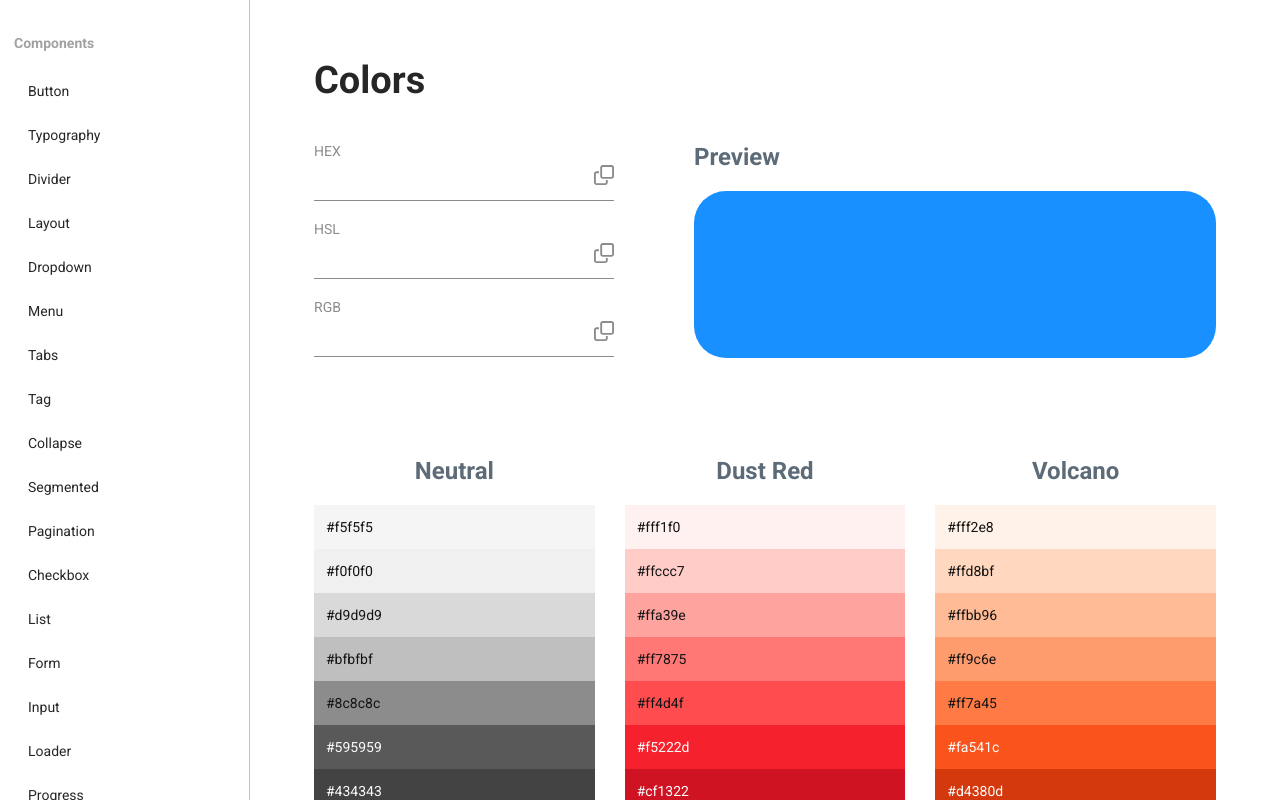
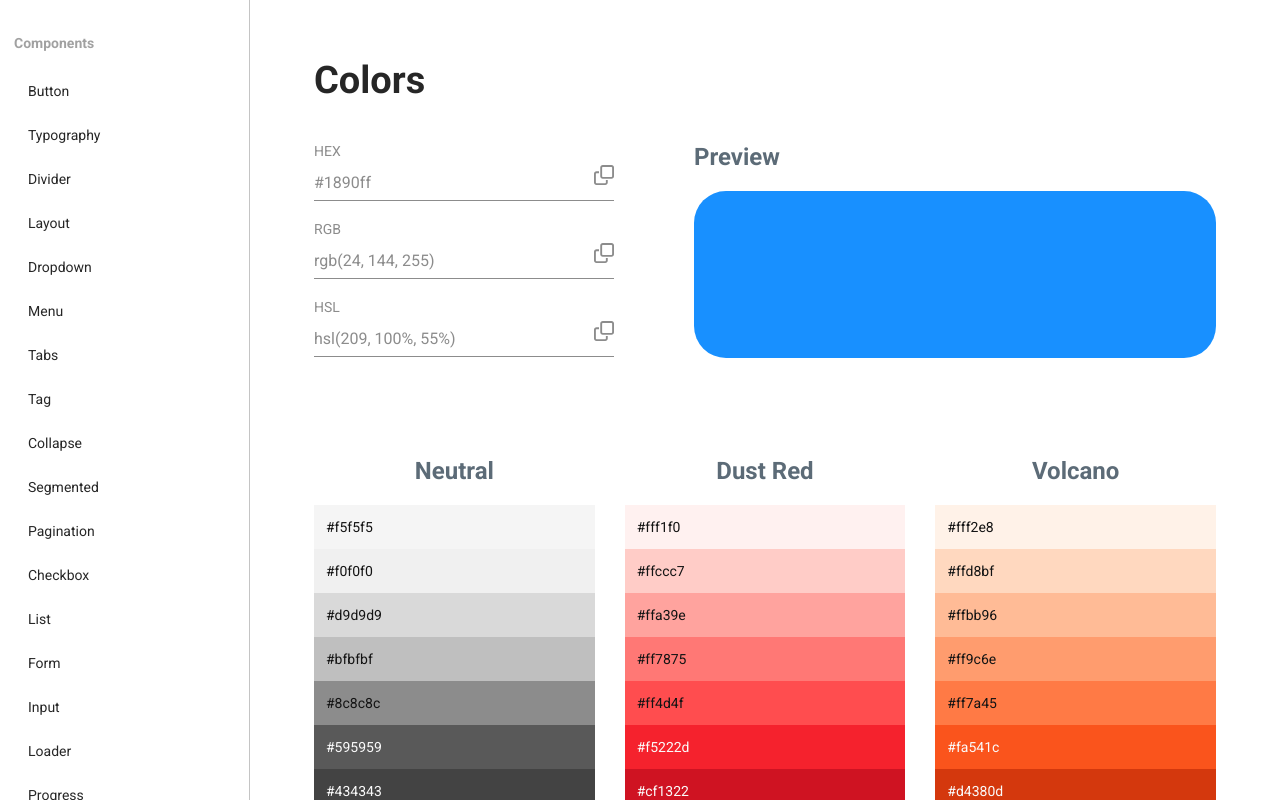
Before and after one commit to Tomo-ja/MyUI, a Next.js app: page /Generator/Colors in a window 1280 px wide. Shown: the top 800 px of the page. Built offline with nearby package versions, Linux system fonts and the light colour scheme.

Commit message:
feat: finish colors generator

```diff
--- a/components/generator/colors/Converter.tsx
+++ b/components/generator/colors/Converter.tsx
@@ -1,10 +1,10 @@
-import React, { useState } from 'react'
+import React, { useState, useRef, useEffect } from 'react'
 import { FontAwesomeIcon } from '@fortawesome/react-fontawesome'
 import { faClone } from '@fortawesome/free-regular-svg-icons'
 import StyledConvertor from './converter.styles'
 
 
-const hexToRgb = (hex: string) => {
+const hexToRgb = (hex: string): number[]=> {
 	const rgbArray =   hex.replace(/^#?([a-f\d])([a-f\d])([a-f\d])$/i, (m, r, g, b) => '#' + r + r + g + g + b + b)
 											.substring(1).match(/.{2}/g)!
 											.map(x => parseInt(x, 16))
@@ -19,7 +19,7 @@ const rgbToHex = (r: number, g: number, b: number) => {
 	return hexString
 }
 
-const hexToHsl = (hex: string) => {
+const hexToHsl = (hex: string): string => {
 	const rgb = hexToRgb(hex)
 	const r = rgb[0] / 255
 	const g = rgb[1] / 255
@@ -57,9 +57,82 @@ const hexToHsl = (hex: string) => {
 	return 'hsl(' + h + ', ' + s + '%, ' + l + '%)'
 }
 
+const hslToHex = (h: number, s: number, l: number): string => {
+  l /= 100;
+  const a = s * Math.min(l, 1 - l) / 100;
+  const f = (n: number) => {
+    const k = (n + h / 30) % 12
+    const color = l - a * Math.max(Math.min(k - 3, 9 - k, 1), -1)
+    return Math.round(255 * color).toString(16).padStart(2, '0')
+  };
+  return `#${f(0)}${f(8)}${f(4)}`;
+}
+
+enum Option {
+	hex, rgb, hsl
+}
+
 const Convertor = () => {
 
 	const [ color, setColor ] = useState('#1890ff')
+	const hexRef = useRef<HTMLInputElement>(null)
+	const rgbRef = useRef<HTMLInputElement>(null)
+	const hslRef = useRef<HTMLInputElement>(null)
+
+	const onChangeHex = (hex: string) => {
+		if(!hexRef.current || !rgbRef.current || !hslRef.current) return
+		rgbRef.current.value = 'rgb(' + hexToRgb(hex).join(', ') + ')'
+		hslRef.current.value = hexToHsl(hex)
+		setColor(hex)
+	}
+
+	const onChangeRgb = (rgb: string) => {
+		if(!hexRef.current || !rgbRef.current || !hslRef.current) return
+		const rgbArray = rgb.slice(4, (rgb.length)).slice(0, -1).replace(/\s/g, '').split(',').map(num => Number(num))
+		const hex = rgbToHex(rgbArray[0], rgbArray[1], rgbArray[2])
+
+		hexRef.current.value = hex
+		hslRef.current.value = hexToHsl(hex)
+
+		setColor(hex)
+	}
+
+	const onChangeHsl = (hsl: string) => {
+		if(!hexRef.current || !rgbRef.current || !hslRef.current) return
+		const hslArray = hsl.slice(4, (hsl.length)).slice(0, -1).replace(/\s/g, '').replace(/%/g, '').split(',').map(num => Number(num))
+		const hex = hslToHex(hslArray[0], hslArray[1], hslArray[2])
+		rgbRef.current.value = 'rgb(' + hexToRgb(color).join(', ') + ')'
+		hexRef.current.value = hex
+		setColor(hex)
+	}
+
+	const copyColor = (type: Option) => {
+		switch(type) {
+			case Option.hex:
+				navigator.clipboard.writeText(hexRef.current!.value)
+				break
+			case Option.hsl:
+				navigator.clipboard.writeText(hslRef.current!.value)
+				break
+			case Option.rgb:
+				navigator.clipboard.writeText(rgbRef.current!.value)
+				break
+		}
+
+	}
+
+	const onKeyUp = (e: React.KeyboardEvent<HTMLInputElement>) => {
+		if(e.key === 'Enter') {
+			e.currentTarget.blur()
+		}
+	}
+
+	useEffect(()=> {
+		if(!hexRef.current || !rgbRef.current || !hslRef.current) return
+		hexRef.current.value = color
+		rgbRef.current.value = 'rgb(' + hexToRgb(color).join(', ') + ')'
+		hslRef.current.value = hexToHsl(color)
+	}, [])
 
 
 	return (
@@ -67,18 +140,41 @@ const Convertor = () => {
 			<div className='option'>
 				<div className='option__item'>
 					<p>HEX</p>
-					<input type="text" />
-					<FontAwesomeIcon icon={faClone} size='lg' color='#8c8c8c'/>
+					<input
+						ref={hexRef}
+						type="text"
+						onBlur={(e) => onChangeHex(e.target.value)}
+						onKeyUp={(e) => onKeyUp(e)}
+					/>
+					<FontAwesomeIcon icon={faClone} size='lg' color='#8c8c8c'
+						onClick={() => copyColor(Option.hex)}
+					/>
+				</div>
+				<div className='option__item'>
+					<p>RGB</p>
+					<input
+						ref={rgbRef}
+						type="text"
+						onKeyUp={(e) => onKeyUp(e)}
+						onBlur={(e) => onChangeRgb(e.target.value)}
+					/>
+					<FontAwesomeIcon
+						icon={faClone} size='lg' color='#8c8c8c'
+						onClick={() => copyColor(Option.rgb)}
+					/>
 				</div>
 				<div className='option__item'>
 					<p>HSL</p>
-					<input type="text" />
-					<FontAwesomeIcon icon={faClone} size='lg' color='#8c8c8c'/>
-				</div>
-				<div className='option__item'>
-					<p>RGB</p>
-					<input type="text" />
-					<FontAwesomeIcon icon={faClone} size='lg' color='#8c8c8c'/>
+					<input
+						ref={hslRef}
+						type="text"
+						onKeyUp={(e) => onKeyUp(e)}
+						onBlur={(e) => onChangeHsl(e.target.value)}
+					/>
+					<FontAwesomeIcon
+						icon={faClone} size='lg' color='#8c8c8c'
+						onClick={() => copyColor(Option.hsl)}
+					/>
 				</div>
 			</div>
 			<div className='preview'>
```
